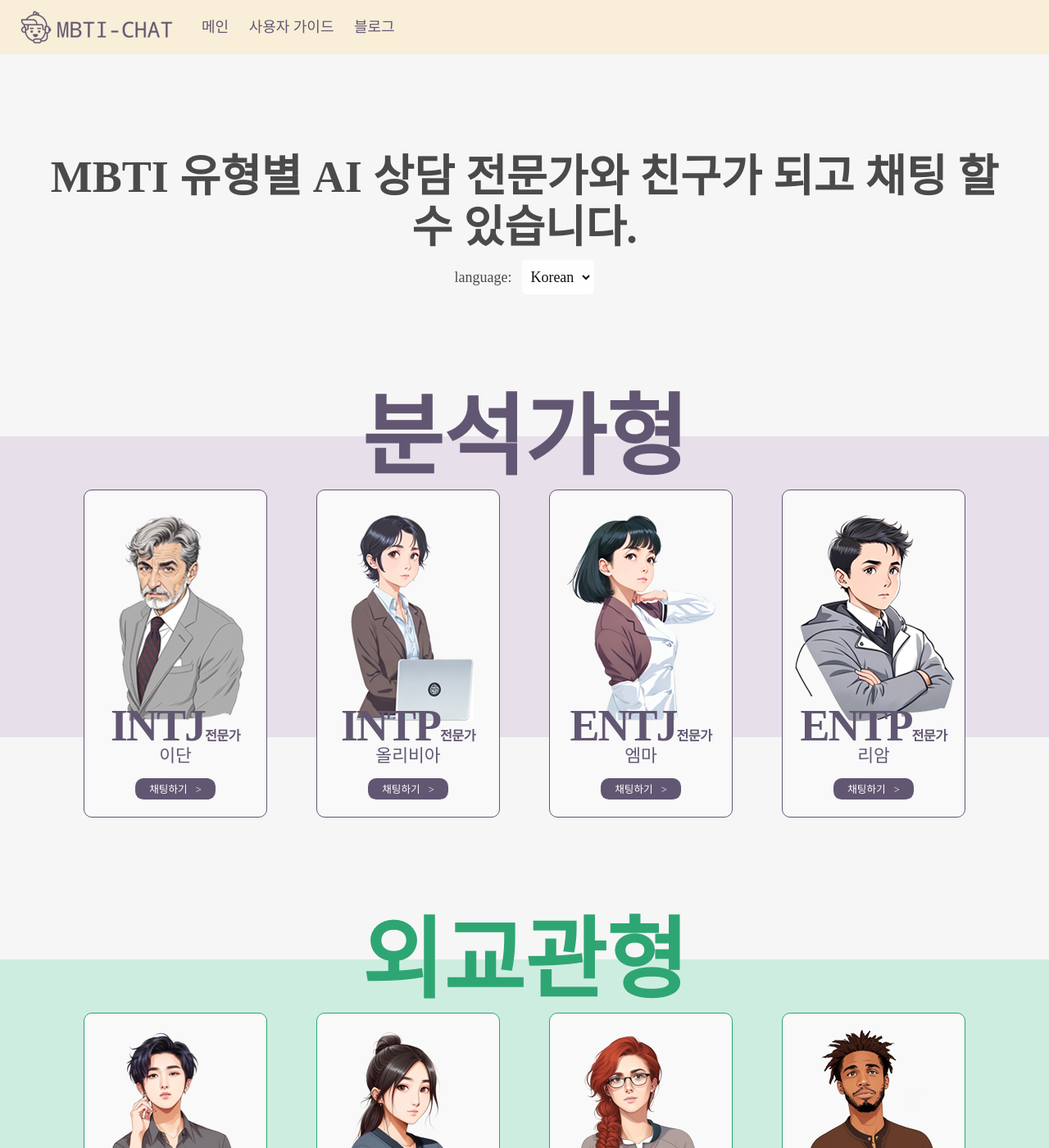
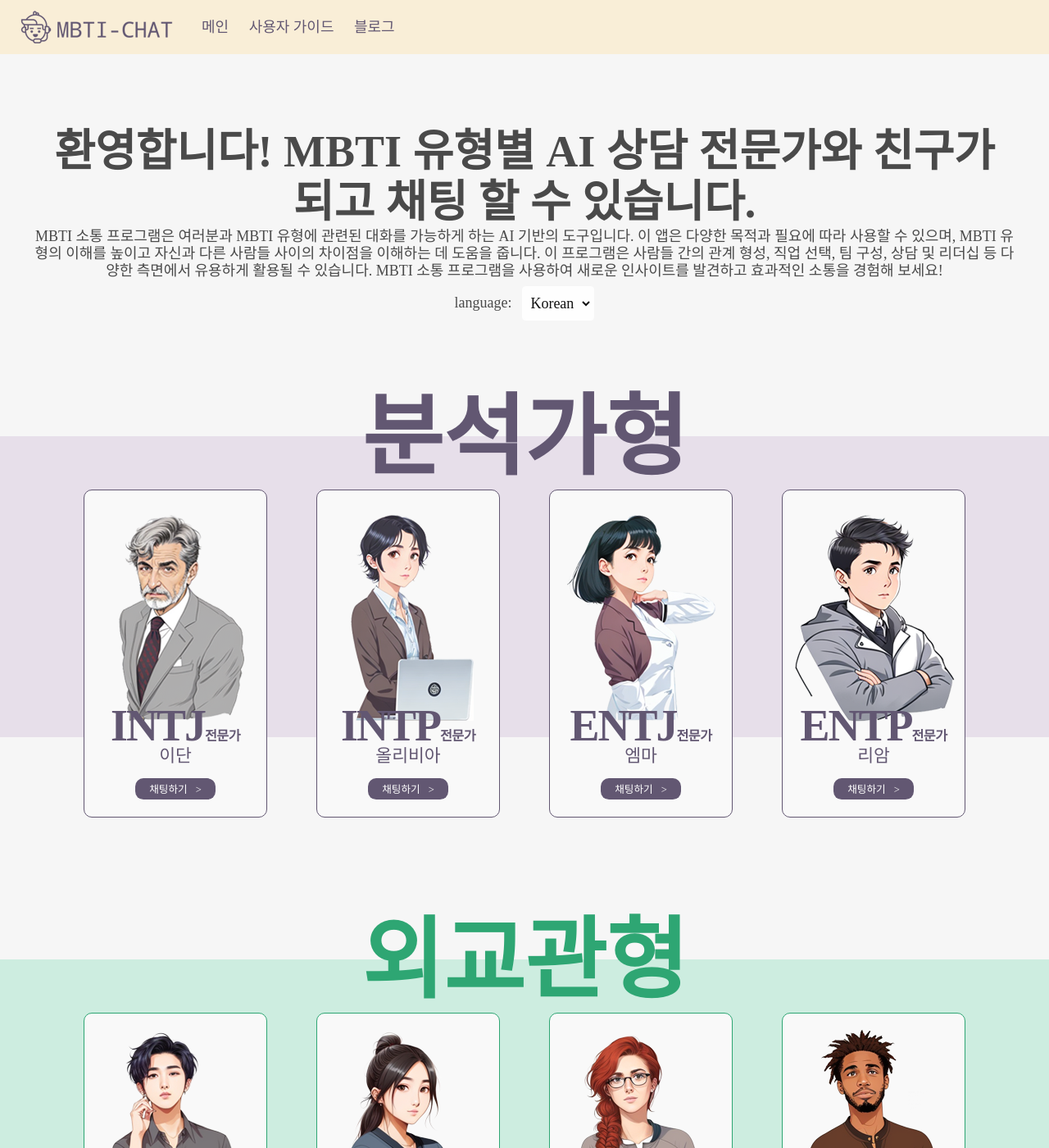
Before and after one commit to moony01/mbtichat, a Jekyll site: the page built from index.html, in a window 1280 px wide and 1400 px high. Shown: the whole window at 82% size. Built offline with Jekyll 4.4.1, drawn with Linux system fonts in a browser that asks for light colours; some web fonts are replaced.

Commit message:
추가수정

```diff
--- a/_config.yml
+++ b/_config.yml
@@ -1,6 +1,6 @@
 title: MBTI 유형별 AI 상담 전문가와 친구가 되고 채팅 할 수 있습니다.
 email: mun_1201@naver.com
-description: mbtiChat 앱은 MBTI의 16가지 유형 별로 AI에게 학습시켜 사용자들이 MBTI 유형별 AI들과 자유롭게 대화를 할 수 있는 애플리케이션입니다. 개발자가 mbtiChat 앱을 개발한 계기와 목적은 사용자들이 자신의 MBTI을 알고있지만 다른 MBTI유형의 특징, 나와 다른 유형의 관계성, 특정 상황에대해서 다른 유형의 생각이나 행동이 어떠할지에 대해 궁금하지 않을까 하는 생각에서 해당 앱을 개발 하였습니다.
+description: MBTI 소통 프로그램은 여러분과 MBTI 유형에 관련된 대화를 가능하게 하는 AI 기반의 도구입니다. 이 앱은 다양한 목적과 필요에 따라 사용할 수 있으며, MBTI 유형의 이해를 높이고 자신과 다른 사람들 사이의 차이점을 이해하는 데 도움을 줍니다. 이 프로그램은 사람들 간의 관계 형성, 직업 선택, 팀 구성, 상담 및 리더십 등 다양한 측면에서 유용하게 활용될 수 있습니다. MBTI 소통 프로그램을 사용하여 새로운 인사이트를 발견하고 효과적인 소통을 경험해 보세요!
 baseurl: "" # the subpath of your site, e.g. /blog
 url: "https://mbtichat.info" # the base hostname & protocol for your site, e.g. http://example.com
 twitter_username: mun01180
--- a/css/style.css
+++ b/css/style.css
@@ -69,6 +69,9 @@ img {
     font-size: 3em;
     text-align: center;
     margin: 0;
+}
+.main-text p {
+    text-align: center;
 }
 
 /* language */
--- a/index.html
+++ b/index.html
@@ -10,7 +10,8 @@ layout: default
     };
 </script>
 <div class="main-text">
-    <h1>MBTI 유형별 AI 상담 전문가와 친구가 되고 채팅 할 수 있습니다.</h1>
+    <h1>환영합니다! MBTI 유형별 AI 상담 전문가와 친구가 되고 채팅 할 수 있습니다.</h1>
+    <p>MBTI 소통 프로그램은 여러분과 MBTI 유형에 관련된 대화를 가능하게 하는 AI 기반의 도구입니다. 이 앱은 다양한 목적과 필요에 따라 사용할 수 있으며, MBTI 유형의 이해를 높이고 자신과 다른 사람들 사이의 차이점을 이해하는 데 도움을 줍니다. 이 프로그램은 사람들 간의 관계 형성, 직업 선택, 팀 구성, 상담 및 리더십 등 다양한 측면에서 유용하게 활용될 수 있습니다. MBTI 소통 프로그램을 사용하여 새로운 인사이트를 발견하고 효과적인 소통을 경험해 보세요!</p>
     <div class="language">
         <span>language:</span>
         <select name="lang" id="lang" onchange="fnChangeLang(this)">
--- a/js/script.js
+++ b/js/script.js
@@ -33,7 +33,17 @@ document.addEventListener('DOMContentLoaded', function() {
 ****************************************************************************************** */
 //뒤로가기 버튼
 function fnPrev() {
-  window.history.back();
+  //페이지 url에서 파일명만 추출
+  var url = location.href;
+  var filename = url.substring(url.lastIndexOf('/')+1);
+  // filename에서 ?langType=ko 제거
+  filename = filename.substring(0, filename.indexOf('?'));
+  if(filename == "chat.html" || filename == "blog.html" || filename == "") {
+    location.href = '/';
+  } else {
+    location.href = '/blog.html'+"?langType="+langType;
+  }
+
 }
 
 //모달팝업창 닫기
```
